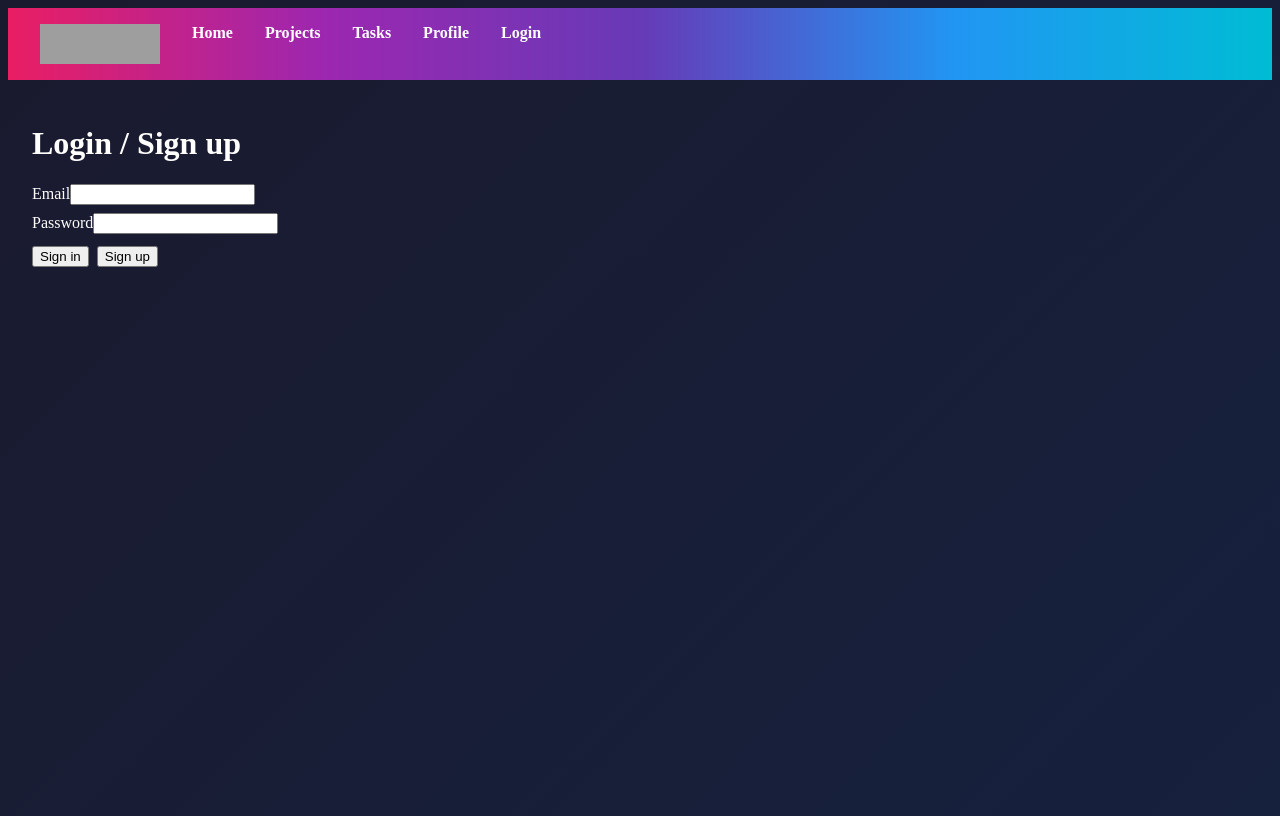
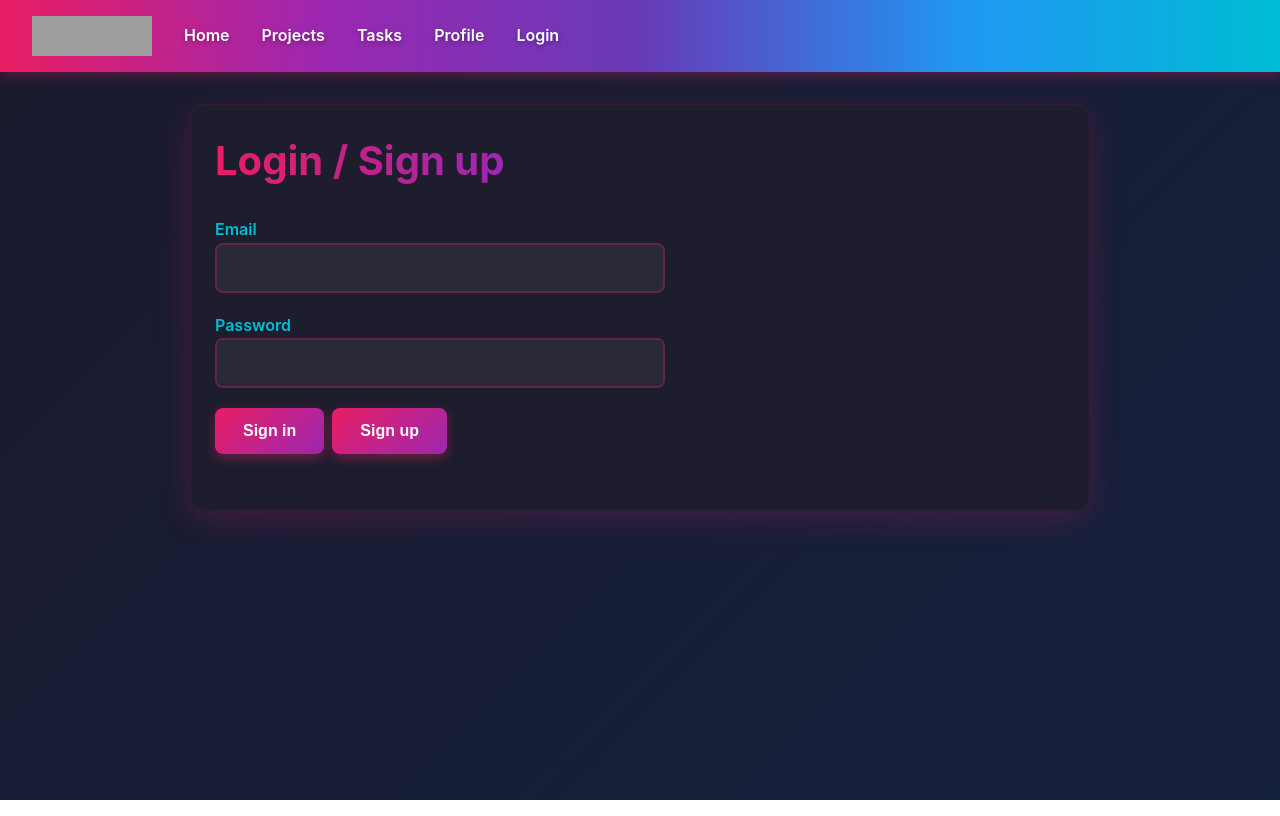
Before and after one commit to CoachBossTee/my-builder-app, a Next.js app: page /login in a window 1280 px wide. Built offline with nearby package versions, Linux system fonts and the light colour scheme; no server answers; grey boxes are pictures that could not be loaded.

Commit message:
Revert to working CSS without Tailwind

```diff
--- a/app/globals.css
+++ b/app/globals.css
@@ -1,17 +1,25 @@
-@tailwind base;
-@tailwind components;
-@tailwind utilities;
+/* Brilliant Millennium Branding v2 */
+
+* {
+  margin: 0;
+  padding: 0;
+  box-sizing: border-box;
+}
 
 body {
+  font-family: -apple-system, BlinkMacSystemFont, 'Segoe UI', Roboto, 'Helvetica Neue', Arial, sans-serif;
   background: linear-gradient(135deg, #1a1a2e 0%, #16213e 100%);
   min-height: 100vh;
-  color: white;
+  color: #f0f0f0;
+  line-height: 1.6;
 }
 
 nav {
   background: linear-gradient(90deg, #e91e63 0%, #9c27b0 25%, #673ab7 50%, #2196f3 75%, #00bcd4 100%);
   padding: 1rem 2rem;
+  box-shadow: 0 4px 12px rgba(233, 30, 99, 0.3);
   display: flex;
+  align-items: center;
   gap: 2rem;
 }
 
@@ -19,4 +27,179 @@ nav a {
   color: white;
   text-decoration: none;
   font-weight: 600;
+  transition: all 0.3s;
+  text-shadow: 0 2px 4px rgba(0, 0, 0, 0.3);
 }
+
+nav a:hover {
+  transform: translateY(-2px);
+  text-shadow: 0 4px 8px rgba(255, 255, 255, 0.4);
+}
+
+main {
+  max-width: 900px;
+  margin: 2rem auto;
+  padding: 2.5rem;
+  background: rgba(30, 30, 46, 0.95);
+  border-radius: 16px;
+  box-shadow: 0 8px 32px rgba(233, 30, 99, 0.2);
+  border: 1px solid rgba(233, 30, 99, 0.1);
+}
+
+h1 {
+  margin-bottom: 1.5rem;
+  background: linear-gradient(90deg, #e91e63, #9c27b0, #2196f3, #00bcd4);
+  -webkit-background-clip: text;
+  -webkit-text-fill-color: transparent;
+  background-clip: text;
+  font-size: 2.5rem;
+  font-weight: 700;
+}
+
+form {
+  margin-bottom: 2rem;
+}
+
+input[type="text"],
+input[type="email"],
+input[type="password"] {
+  padding: 0.875rem;
+  background: rgba(255, 255, 255, 0.05);
+  border: 2px solid rgba(233, 30, 99, 0.3);
+  border-radius: 8px;
+  font-size: 1rem;
+  min-width: 280px;
+  color: white;
+  transition: all 0.3s;
+}
+
+input[type="text"]:focus,
+input[type="email"]:focus,
+input[type="password"]:focus {
+  outline: none;
+  border-color: #e91e63;
+  background: rgba(233, 30, 99, 0.1);
+  box-shadow: 0 0 20px rgba(233, 30, 99, 0.3);
+}
+
+input::placeholder {
+  color: rgba(255, 255, 255, 0.4);
+}
+
+button {
+  padding: 0.875rem 1.75rem;
+  background: linear-gradient(135deg, #e91e63 0%, #9c27b0 100%);
+  color: white;
+  border: none;
+  border-radius: 8px;
+  font-size: 1rem;
+  font-weight: 600;
+  cursor: pointer;
+  transition: all 0.3s;
+  box-shadow: 0 4px 12px rgba(233, 30, 99, 0.4);
+}
+
+button:hover {
+  transform: translateY(-2px);
+  box-shadow: 0 6px 20px rgba(233, 30, 99, 0.6);
+  background: linear-gradient(135deg, #f50057 0%, #ab47bc 100%);
+}
+
+ul {
+  list-style: none;
+}
+
+li {
+  padding: 1.25rem;
+  margin-bottom: 0.75rem;
+  background: rgba(255, 255, 255, 0.05);
+  border-radius: 10px;
+  border: 1px solid rgba(233, 30, 99, 0.2);
+  display: flex;
+  align-items: center;
+  gap: 0.75rem;
+  transition: all 0.3s;
+}
+
+li:hover {
+  background: rgba(233, 30, 99, 0.1);
+  border-color: rgba(233, 30, 99, 0.4);
+  transform: translateX(4px);
+}
+
+li input[type="text"] {
+  flex: 1;
+  min-width: 0;
+}
+
+p {
+  margin-bottom: 1rem;
+  color: rgba(255, 255, 255, 0.7);
+}
+
+label {
+  display: block;
+  margin-bottom: 0.5rem;
+  color: #00bcd4;
+  font-weight: 600;
+}
+
+form > div {
+  margin-bottom: 1.25rem;
+}
+
+form input {
+  display: block;
+  width: 100%;
+  max-width: 450px;
+}
+
+.error {
+  background: rgba(239, 68, 68, 0.1);
+  border: 1px solid #ef4444;
+  color: #fca5a5;
+  padding: 1rem;
+  border-radius: 8px;
+  margin-bottom: 1rem;
+}
+
+.success {
+  background: rgba(34, 197, 94, 0.1);
+  border: 1px solid #22c55e;
+  color: #86efac;
+  padding: 1rem;
+  border-radius: 8px;
+  margin-bottom: 1rem;
+}
+
+.loading {
+  display: inline-block;
+  width: 20px;
+  height: 20px;
+  border: 3px solid rgba(255, 255, 255, 0.3);
+  border-radius: 50%;
+  border-top-color: #e91e63;
+  animation: spin 1s ease-in-out infinite;
+}
+
+@keyframes spin {
+  to { transform: rotate(360deg); }
+}
+
+.loading-container {
+  display: flex;
+  align-items: center;
+  gap: 0.75rem;
+  color: rgba(255, 255, 255, 0.7);
+}
+
+.empty-state {
+  text-align: center;
+  padding: 3rem 1rem;
+  color: rgba(255, 255, 255, 0.5);
+}
+
+.empty-state h3 {
+  margin-bottom: 0.5rem;
+  color: rgba(255, 255, 255, 0.7);
+}
```
